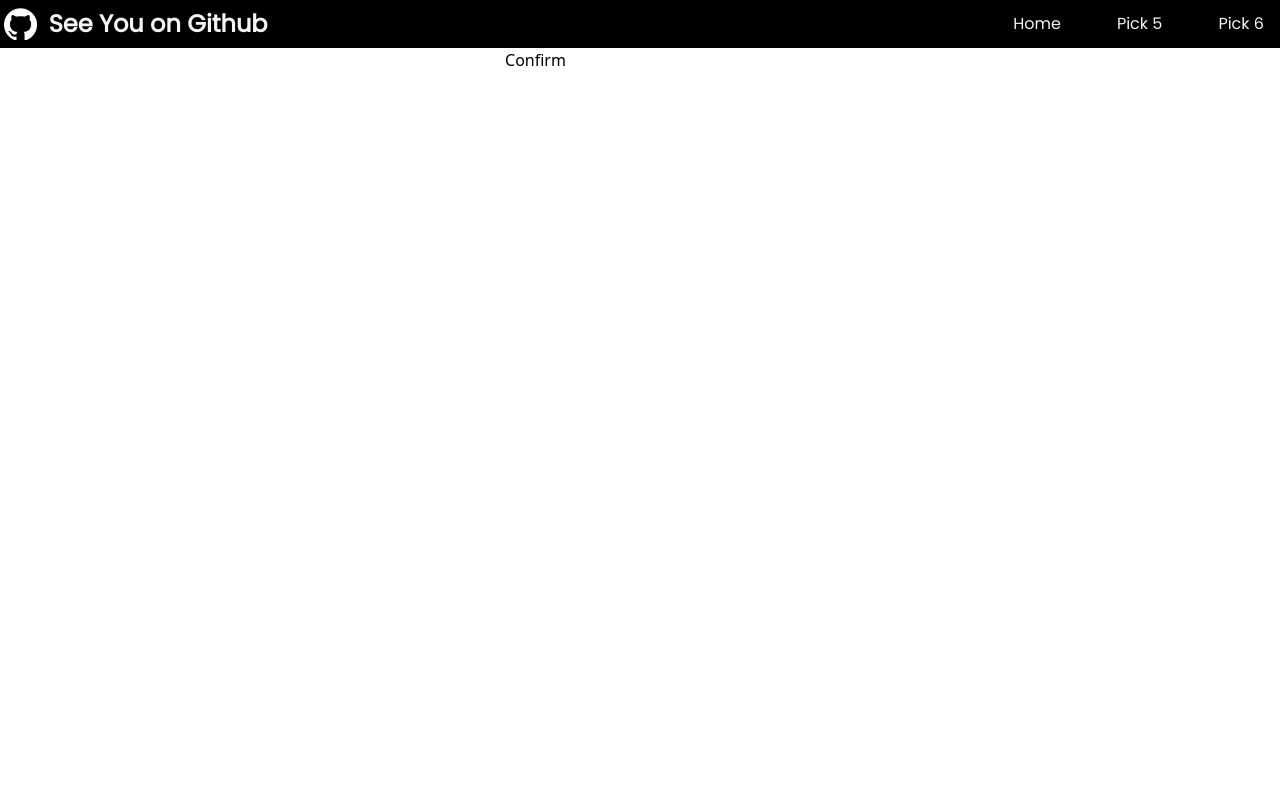
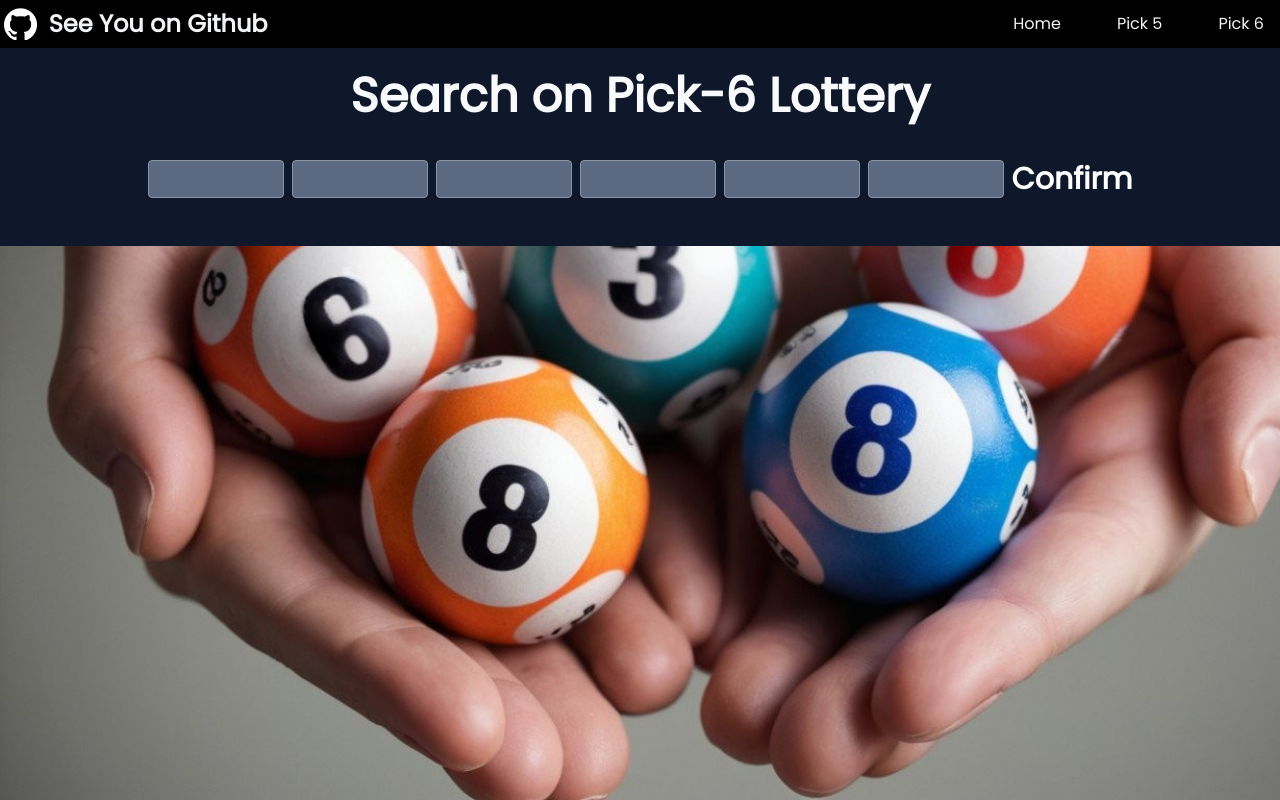
Before and after one commit to BiroNora/lottery, a SvelteKit app: page /six in a window 1280 px wide. Built offline with nearby package versions, Linux system fonts and the light colour scheme.

Commit message:
Frontend wip

```diff
--- a/src/routes/five/+page.svelte
+++ b/src/routes/five/+page.svelte
@@ -81,7 +81,6 @@
 	}
 </script>
 
-
 <div class="h-screen bg-no-repeat bg-cover" style="background-image: url('balls100.jpg');">
   <body class="pt-12 bg-slate-900">
     <div>
--- a/src/routes/six/+page.svelte
+++ b/src/routes/six/+page.svelte
@@ -71,7 +71,7 @@
 				const responseData = await response.json();
 					//formatAndSetResponseData(responseData);
 					lotteryData = responseData.lotteryData;
-					console.log('RESPONSEData:' + responseData);
+					//console.log('RESPONSEData:' + responseData);
           if ((!lotteryData) || lotteryData.length === 0) {
             no_res = true
           } else {
@@ -87,69 +87,55 @@
 
 </script>
 
-<div class="main">
-		<h1 >Search on Pick-6 Lottery</h1>
+<div class="h-screen bg-no-repeat bg-cover" style="background-image: url('balls100.jpg');">
+  <body class="pt-12 bg-slate-900">
+    <div>
       <br>
+      <p class="flex items-center justify-center font-poppins font-extrabold text-5xl text-gray-50">Search on Pick-6 Lottery</p>
 
       <!--<div class="response-data">
         <pre>{responseDataFormatted}</pre>
       </div>-->
 
-  <div>
+      <div class="pt-10 flex flex-col items-center justify-center font-poppins text-3xl font-semibold">
         <form on:submit={sendDataWithForm}>
-      <input type="number" bind:value={first} min={minValue} max={maxValue} required>
-      <input type="number" bind:value={second} min={minValue} max={maxValue} required>
-      <input type="number" bind:value={third} min={minValue} max={maxValue} required>
-      <input type="number" bind:value={fourth} min={minValue} max={maxValue} required>
-      <input type="number" bind:value={fifth} min={minValue} max={maxValue} required>
-      <input type="number" bind:value={sixth} min={minValue} max={maxValue} required>
+          <input class="rounded bg-slate-500 opacity-90 border border-gray-400 text-white font-bold text-opacity-100" type="number" bind:value={first} min={minValue} max={maxValue} required>
+          <input class="rounded bg-slate-500 opacity-90 border border-gray-400 text-white font-bold text-opacity-100" type="number" bind:value={second} min={minValue} max={maxValue} required>
+          <input class="rounded bg-slate-500 opacity-90 border border-gray-400 text-white font-bold text-opacity-100" type="number" bind:value={third} min={minValue} max={maxValue} required>
+          <input class="rounded bg-slate-500 opacity-90 border border-gray-400 text-white font-bold text-opacity-100" type="number" bind:value={fourth} min={minValue} max={maxValue} required>
+          <input class="rounded bg-slate-500 opacity-90 border border-gray-400 text-white font-bold text-opacity-100" type="number" bind:value={fifth} min={minValue} max={maxValue} required>
+          <input class="rounded bg-slate-500 opacity-90 border border-gray-400 text-white font-bold text-opacity-100" type="number" bind:value={sixth} min={minValue} max={maxValue} required>
           <button
-        class="btn"
+            class="text-white md:hover:text-lime-300"
             id="btn"
             type="submit"
           >
           Confirm
           </button>
+        </form>
+      </div>
+      <div class="pt-6 pb-6 flex flex-col items-center justify-center font-poppins font-extrabold text-white opacity-86 text-3xl">
         {#if err_mess}
-        <div class="container" style="margin-bottom: 8rem;">
+          <div >
             <p><i>Numbers can not be the same.</i></p>
           </div>
         {/if}
 
-
-    </form>
-  </div>
-
-
         {#if no_res === true}
-    <div class="container" style="margin-bottom: 8rem;">
-      <p><i>No result.</i></p>
+          <div>
+            <p>No result.</p>
           </div>
         {/if}
+
         {#if show === true}
-    <div>
-      <table class="table">
-        <thead>
-          <tr>
-            <th>Amount</th>
-            <th>Year / Week</th>
-          </tr>
-        </thead>
-        <tbody>
+          <div class="flex flex-col items-center justify-center">
             {#each lotteryData as lot}
-            <tr>{formats(lot.s_total)} Ft</tr>
-            <tr>{lot.s_year} / {lot.s_week}</tr>
+              <p>Amount: {formats(lot.s_total)} Ft</p>
+              <p>Year/Week: {lot.s_year}/{lot.s_week}</p>
             {/each}
-        </tbody>
-      </table>
           </div>
         {/if}
       </div>
-
-<div>
-
     </div>
-
-<style>
-
-</style>
+  </body>
+</div>
```
Lines whose indentation alone changed are shown as unchanged.
